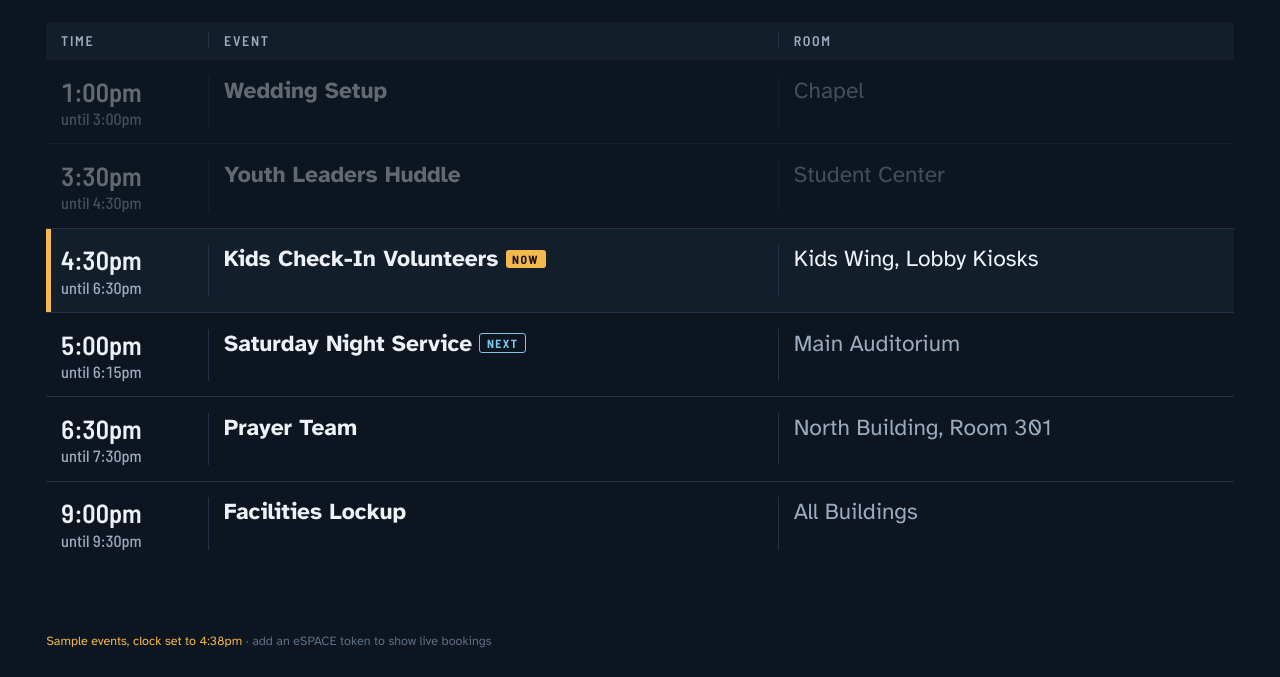
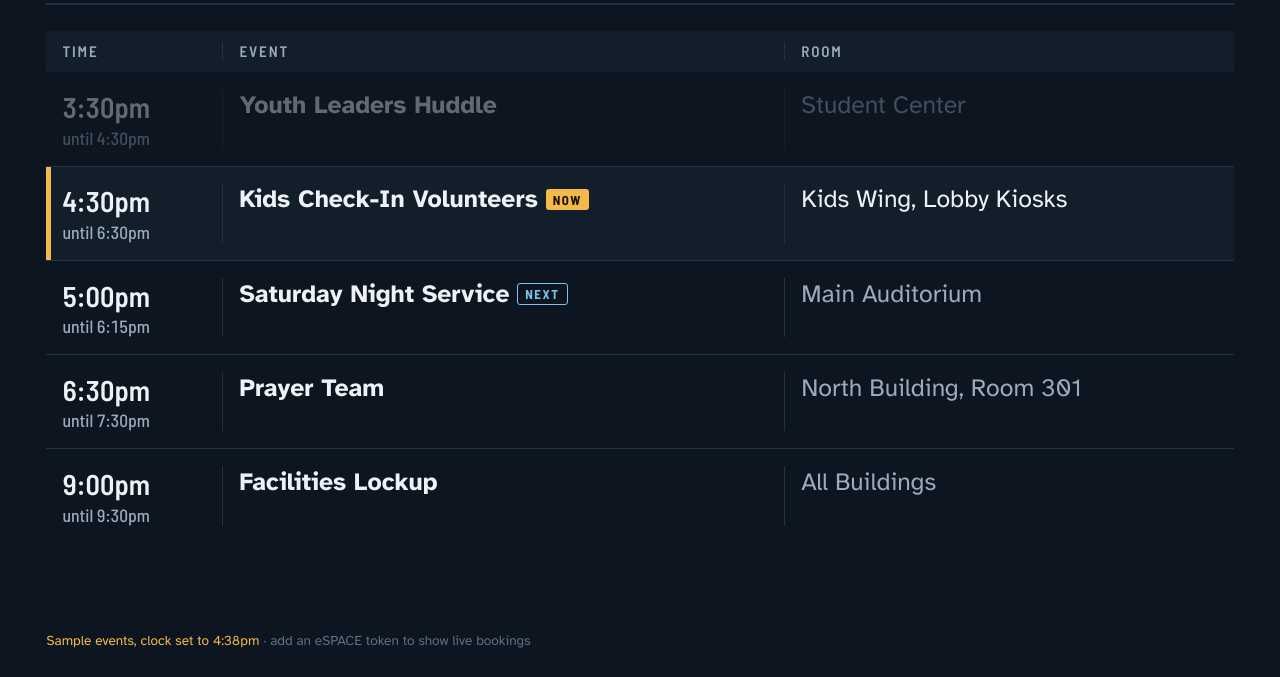
Before and after one commit to spiff888/espace-events-kiosk, a website: page public/index.html in a window 1280 px wide. Shown: the part 131-808 px from the top of the page. Drawn offline with Linux system fonts and the light colour scheme.

Commit message:
Scale the board for portrait and 4K screens
Text size now follows whichever of height or width runs out first, so portrait
(1080x1920) fills the screen and 4K is no longer capped at 1080p sizing.

```diff
--- a/public/index.html
+++ b/public/index.html
@@ -16,7 +16,8 @@
     --next: #7cc4e8;
     --display: "Barlow Semi Condensed", "Arial Narrow", system-ui, sans-serif;
     --body: "Atkinson Hyperlegible", system-ui, -apple-system, "Segoe UI", sans-serif;
-    --u: clamp(12px, 1.15vw, 26px);
+    /* Scale from whichever runs out first: height on landscape screens, width on portrait. */
+    --u: max(12px, min(2vh, 1.7vw));
   }
   html, body { height: 100%; }
   body {
```
